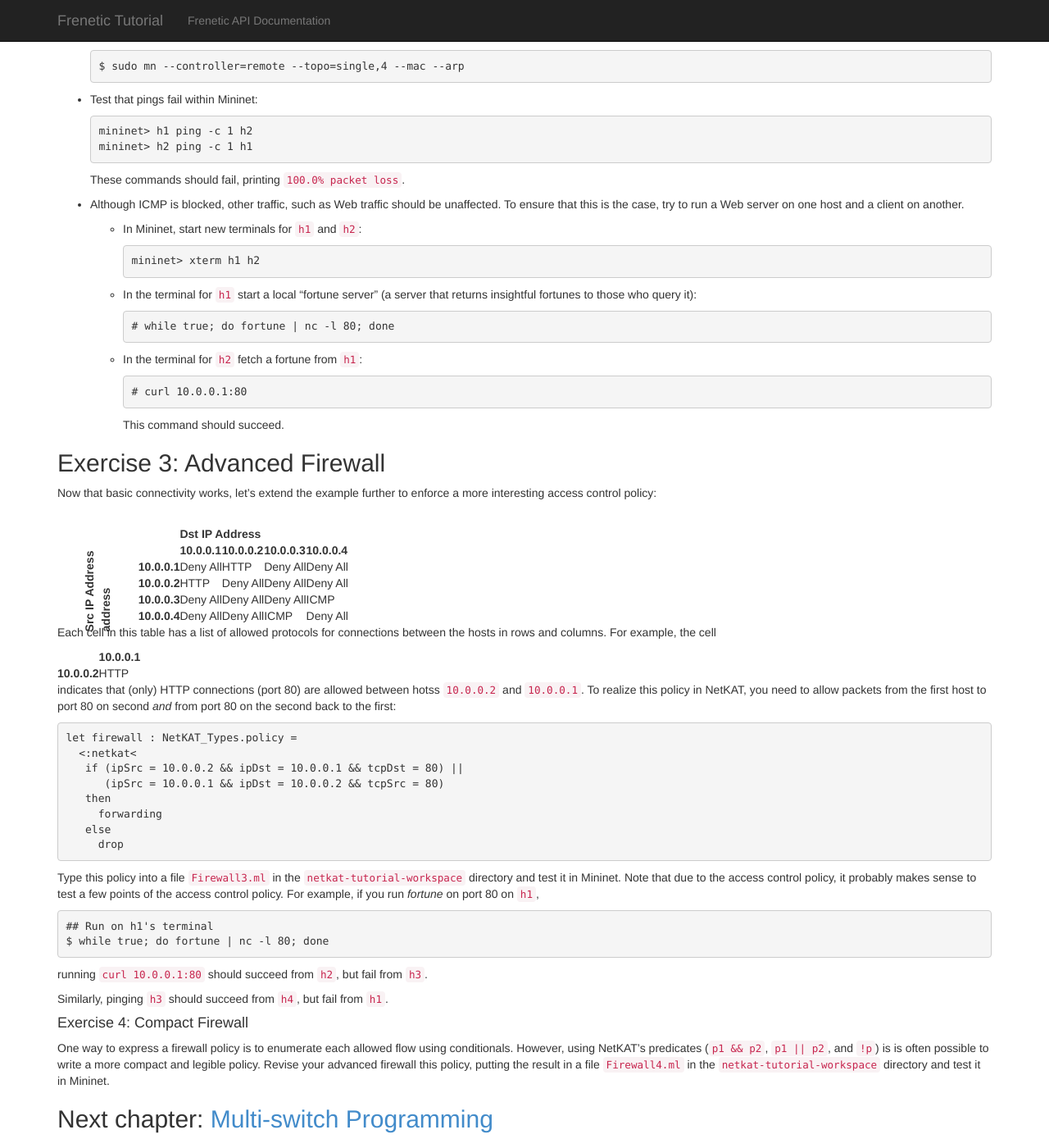
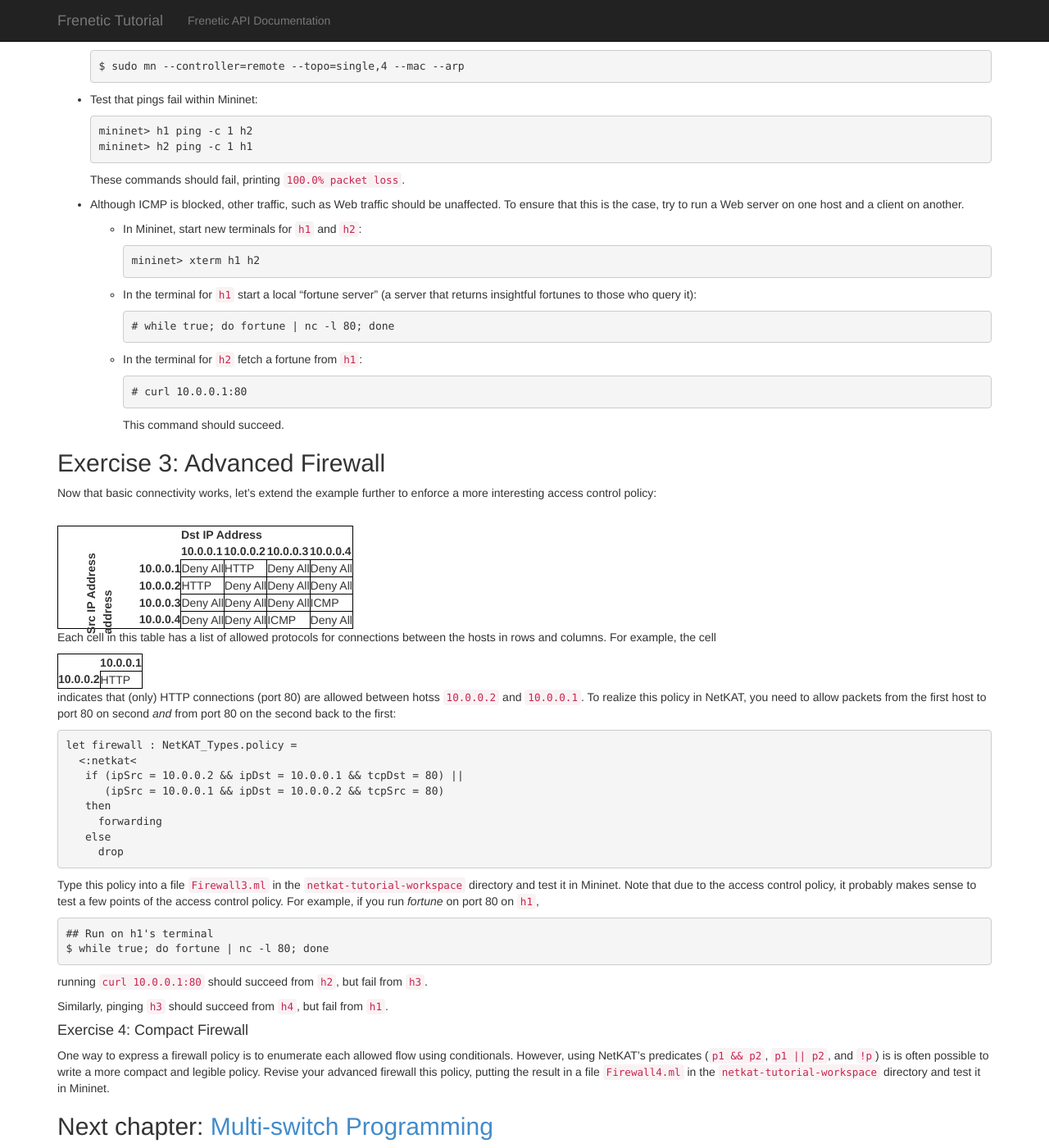
Before and after one commit to frenetic-lang/tutorials, a Jekyll site: the page built from NetKATFirewall/index.md, in a window 1280 px wide and 1400 px high, scrolled down 1579 px. Shown: the whole window at 82% size. Built offline with Jekyll 4.4.1, drawn with Linux system fonts in a browser that asks for light colours; nearby versions of some CDN libraries.

Commit message:
Polish Ox Repeater

```diff
--- a/css/my.css
+++ b/css/my.css
@@ -4,4 +4,5 @@ body { padding-top: 40px; }
     body { padding-top: 0px; }
 }
 
-td { border : 1px }
+table { border-collapse: collapse; }
+table, td { border : 1px solid black; }
```
